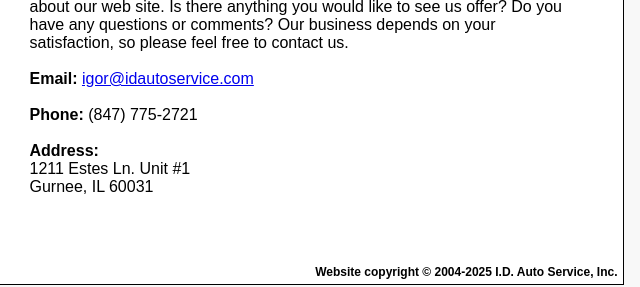
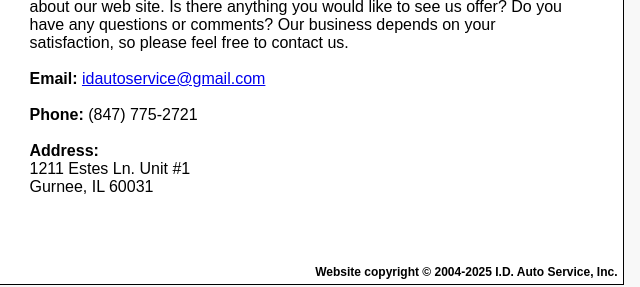
Before and after one commit to idautoservice/idautoservice.github.io, a plain HTML site: page contact_us.html in a window 1280 px wide. Shown: the part 302-589 px from the top of the page, 416-1056 px from the left. Drawn offline with Linux system fonts and the light colour scheme.

Commit message:
update email

```diff
--- a/contact_us.html
+++ b/contact_us.html
@@ -47,8 +47,8 @@
         // This code is freeware provided these four comment lines remain intact
         // A wizard to generate this code is at http://www.jottings.com/obfuscator/
         {
-            coded = "PwGM@PAOdEGvQMnPuQ.uGt"
-            key = "MShJGfvtBZilg5edUR0LW27C94xqnEXaPcwyQAFbrkKHo6smN38TDOzup1VjIY"
+            coded = "Z2xOoY6KkWZmK@PpxZr.mYp"
+            key = "dxrvOBNVISfbUFXznQDepo62ykWE0i391ghqc5TMalKuYwAjL4JHZC8RP7Gmts"
             shift = coded.length
             link = ""
             for (i = 0; i < coded.length; i++) {
```
